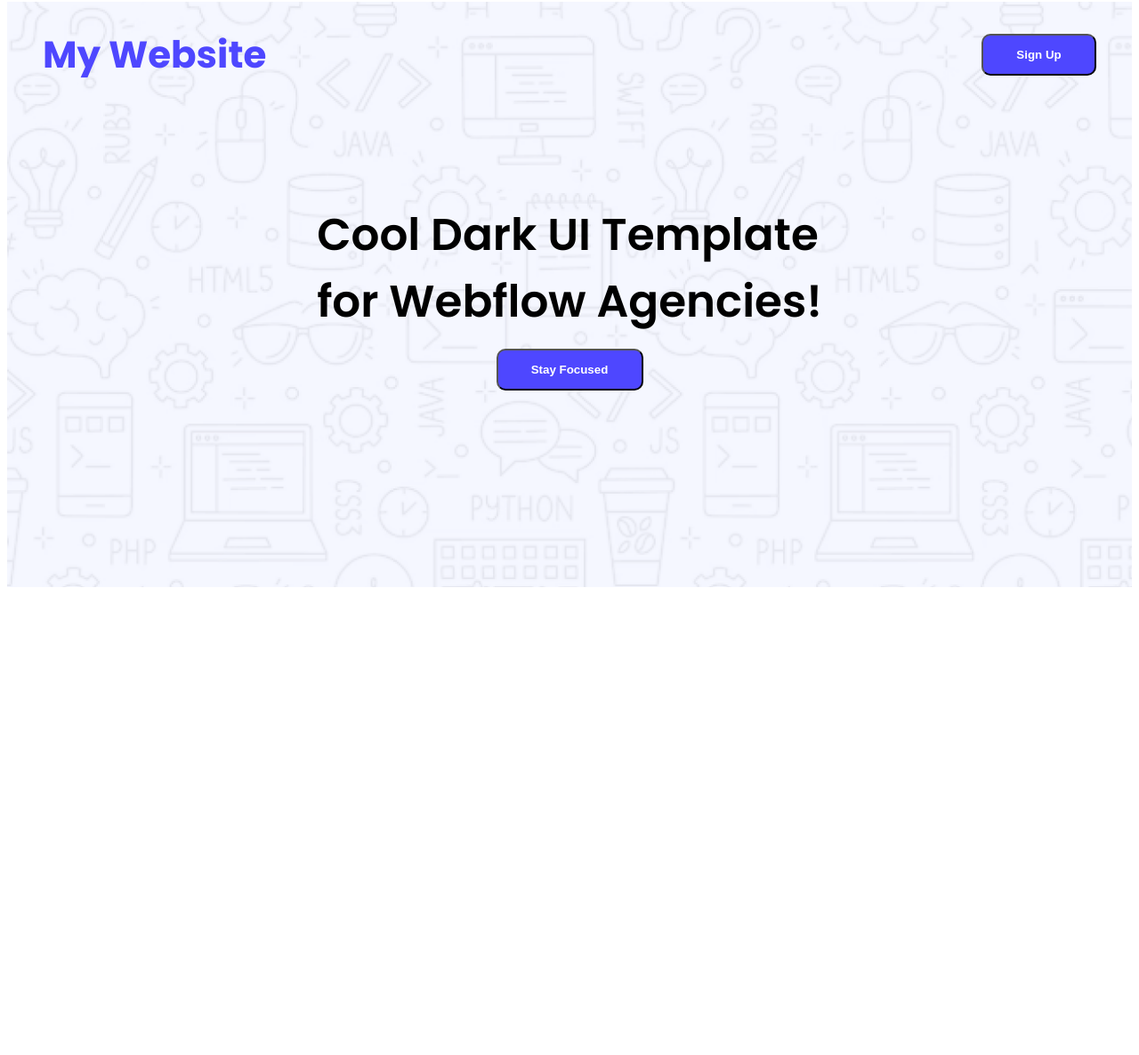
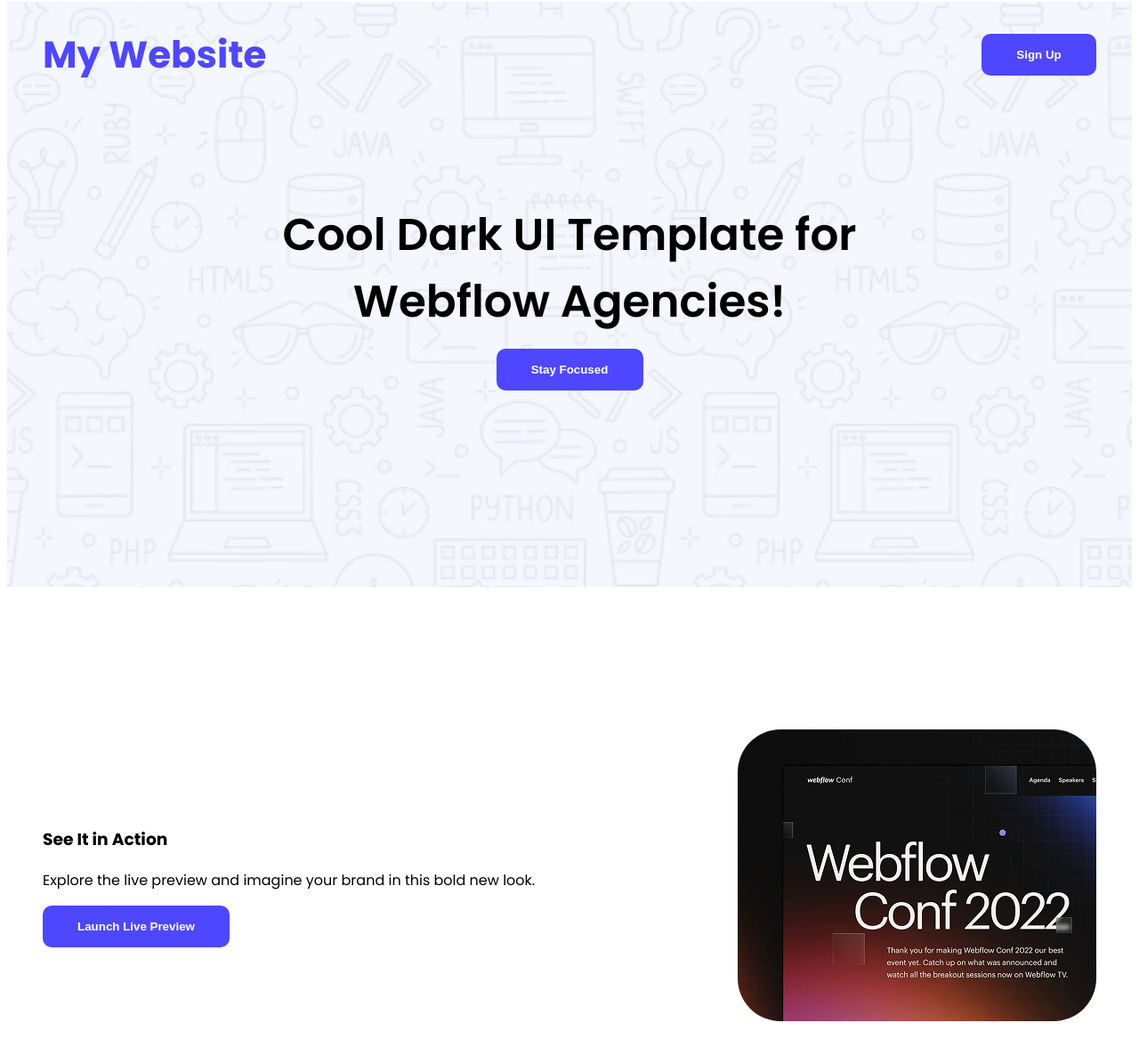
Before and after one commit to shakiburrashid/Assignment-01, a plain HTML site: page index.html in a window 1280 px wide. Shown: the whole page at 89% size. Before the commit the page ends 800 px from the top, so only its background shows below. Drawn offline with Linux system fonts and the light colour scheme.

Commit message:
banner section created

```diff
--- a/index.css
+++ b/index.css
@@ -4,11 +4,27 @@ body {
 
 }
 .for-background-image{
-       background: url("./Assets/Hero-bg.png");
+    background: url("./Assets/Hero-bg.png");
     background-size: cover;
     height: 658px;
     background-repeat: no-repeat;
 }
+.btn{
+    width: 129px;
+    height: 47px;
+    background-color: #4E47FF;
+    color: white;
+    font-weight: bold;
+    padding: 12px 36px;
+    border-radius: 10px;
+    cursor: pointer;
+    transition: background-color 200ms ease-in-out;
+    border: none;
+}
+.btn:hover{
+    background-color: #3730f7;
+}
+
 .hero-section{
     display: flex;
     flex-direction: column;
@@ -17,26 +33,17 @@ body {
     align-items: center;
     margin-top: 7em;
 }
+.hero-section > button{
+    width: 165px;
+}
 .hero-section > div > p {
     font-size: 50px;
     font-weight: 600;
     margin: 0;
     display: block;
+    text-align: center;
 }
-.btn2{
-    width: 165px;
-    height: 47px;
-    background-color: #4E47FF;
-    color: white;
-    font-weight: bold;
-    padding: 12px 36px;
-    border-radius: 10px;
-    cursor: pointer;
-    transition: background-color 200ms ease-in-out;
-}
-.btn2:hover{
-    background-color: #3730f7;
-}
+
 .navbar{
     display: flex;
     justify-content: space-between;
@@ -49,17 +56,21 @@ body {
     color: #4E47FF;
     cursor: pointer;
 }
-.btn1{
-    width: 129px;
-    height: 47px;
-    background-color: #4E47FF;
-    color: white;
-    font-weight: bold;
-    padding: 12px 36px;
-    border-radius: 10px;
-    cursor: pointer;
-    transition: background-color 200ms ease-in-out;
+
+
+
+.banner-section{
+    margin: 10em 40px;
+    display: flex;
+    justify-content: space-between;
+    align-items: center;
 }
-.btn1:hover{
-    background-color: #3730f7;
+.banner-right-side > button {
+    width: 210px;
 }
+.banner-left-side > img{
+    width: 403px;
+    height: 328px;
+    border-radius: 48px;
+
+}
--- a/index.html
+++ b/index.html
@@ -20,17 +20,33 @@
           <h1 class="logo">My Website</h1>
         </div>
         <div>
-          <button class="btn1">Sign Up</button>
+          <button class="btn">Sign Up</button>
         </div>
       </navbar>
       <!-- Hero Section -->
       <section class="hero-section">
         <div>
-          <p>Cool Dark UI Template</p>
-          <p>for Webflow Agencies!</p>
+          <p>Cool Dark UI Template for</p>
+          <p>Webflow Agencies!</p>
         </div>
-        <button class="btn2">Stay Focused</button>
+        <button class="btn">Stay Focused</button>
       </section>
+    </div>
+
+    <!-- Banner Section  -->
+    <div class="banner-section">
+      <!-- Right Side -->
+      <div class="banner-right-side">
+        <h3>See It in Action</h3>
+        <p>
+          Explore the live preview and imagine your brand in this bold new look.
+        </p>
+        <button class="btn">Launch Live Preview</button>
+      </div>
+      <!-- Left Side -->
+      <div class="banner-left-side">
+        <img src="./Assets/wc-mini.png" alt="" />
+      </div>
     </div>
   </body>
 </html>
```
